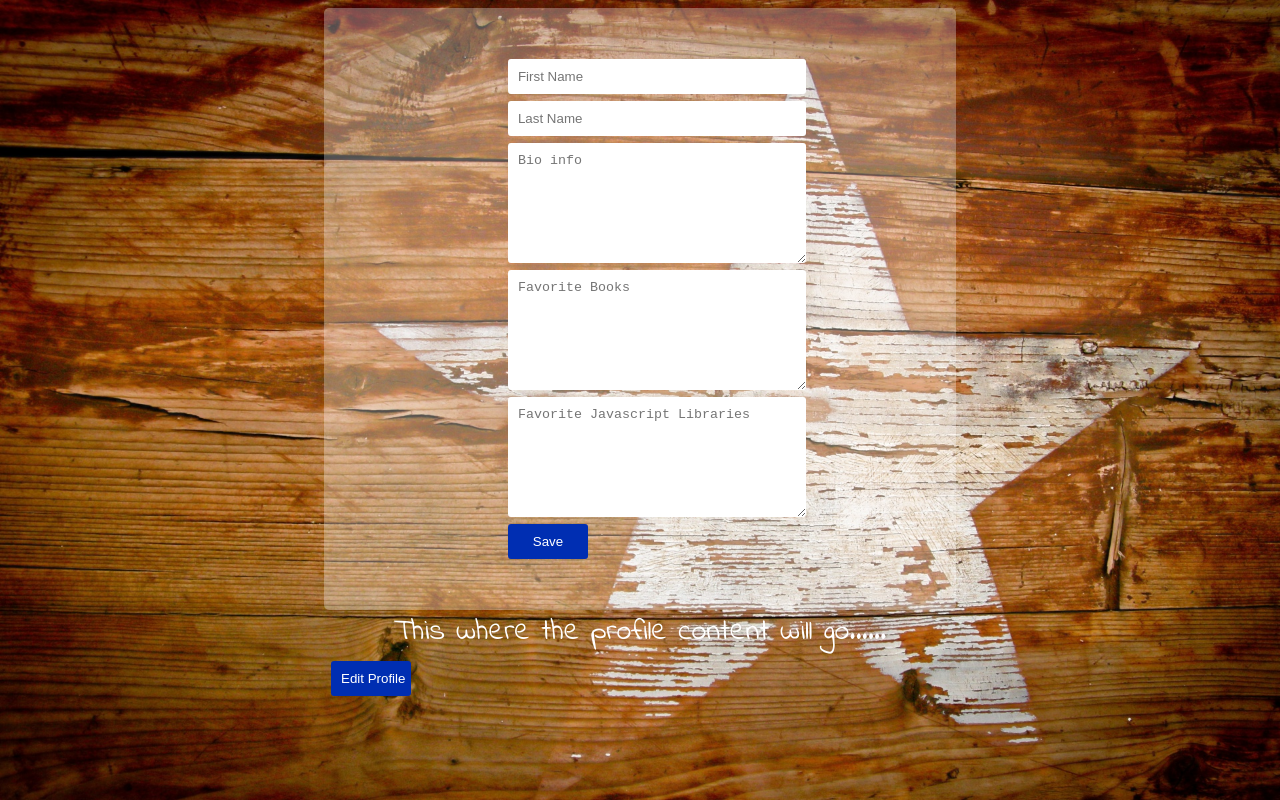
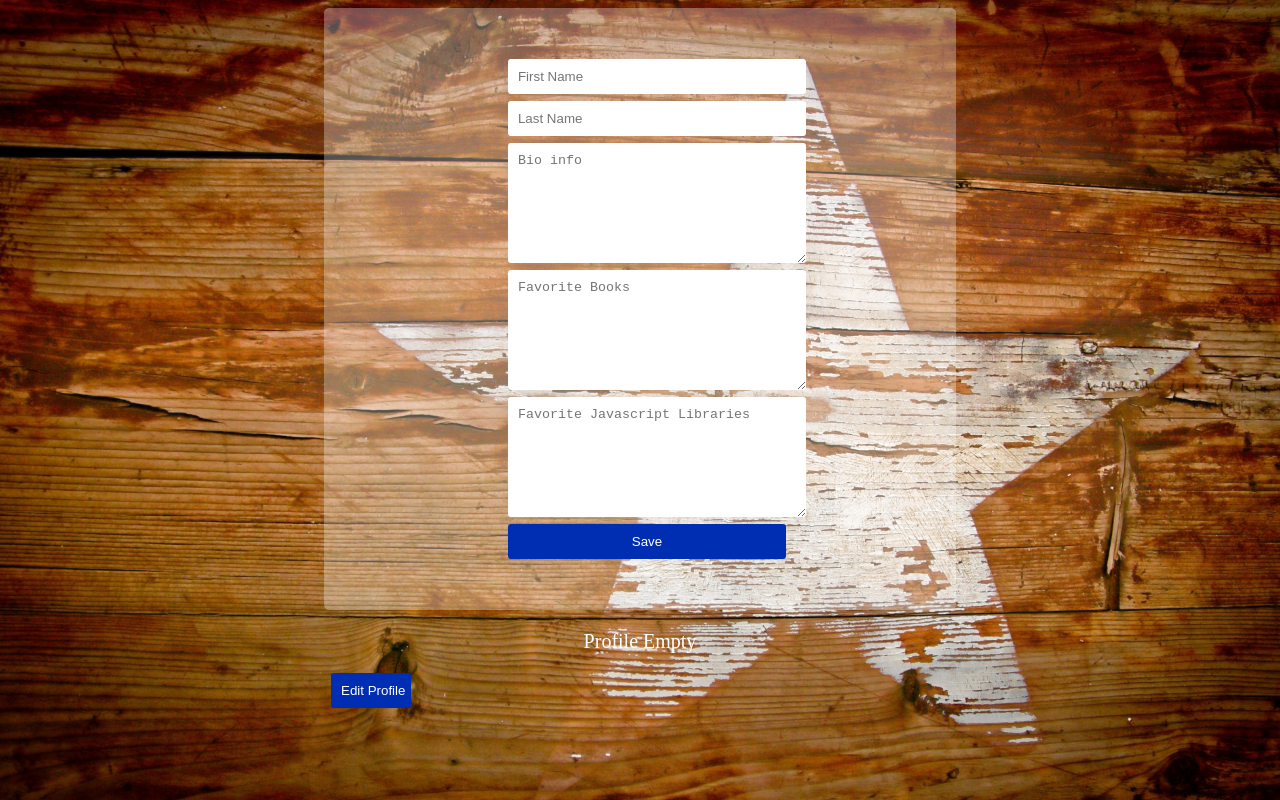
Before and after one commit to jdipallo/JS6-Hide-A-Form, a plain HTML site: page index.html in a window 1280 px wide. Both pictures are taken after a click on the button "Edit Profile". Drawn offline with Linux system fonts and the light colour scheme.

Commit message:
Initial checkin

```diff
--- a/index.html
+++ b/index.html
@@ -3,9 +3,8 @@
     <head>
         <title>JS6-Hide-A-Form</title>
         <link rel="stylesheet" href="./main.css" type="text/css" />
-        <link href='https://fonts.googleapis.com/css?family=Indie+Flower' rel='stylesheet' type='text/css'>
-    </head>
-    <body>
+        <link href='https://fonts.googleapis.com/css?family=Open+Sans' rel='stylesheet' type='text/css'>
+        <body>
         <div class='main_container'>
             <div class='profile_container'>
                 <form id="profileForm" action="#">
@@ -14,13 +13,13 @@
                     <textarea name="bio" placeholder="Bio info"></textarea>
                     <textarea name="favbooks" placeholder="Favorite Books"></textarea>
                     <textarea name="favjslibs" placeholder="Favorite Javascript Libraries"></textarea>
-                    <input id="saveProfileBtn" type="submit" value="Save">
+                    <input id="saveProfileBtn" type="button" value="Save">
                 </form>
                 <div id="profileContent">
                     <div id="theProfileContent">
-                        This where the profile content will go......
+                        <p>Profile Empty</p>
                     </div>
-                    <input id="editProfileBtn" type="submit" value="Edit Profile">
+                    <input id="editProfileBtn" type="button" value="Edit Profile">
                 </div>
             </div>
         </div>
--- a/js1.js
+++ b/js1.js
@@ -17,5 +17,10 @@ function handleClickEvent(event) {
 
 function gatherFormContent(contentId) {
     profileForm.style.display = "none";
-    contentId.innerHTML = "blah blah blah";
+
+    var name = '<p>Name:' + profileForm.firstName.value + ' ' + profileForm.lastName.value + '</p>';
+    var bio  = '<p>Bio:' + profileForm.bio.value + '</p>';
+    var favBooks = '<p>Favorite Books: ' + profileForm.favbooks.value + '</p>' ;
+    var favjslibs = '<p>Favorite JS Libraries: ' + profileForm.favjslibs.value + '</p>';
+    contentId.innerHTML = name + bio + favBooks + favjslibs;
 }
--- a/main.css
+++ b/main.css
@@ -4,8 +4,8 @@ body {
     background-image: url('./assets/wood.jpg');
     background-repeat: no-repeat;
     background-size: cover;
-    font-family: 'Indie Flower', cursive;
-    font-size: 22px;
+    font-family: 'Open Sans' serif;
+    font-size: 24px;
     color: white;
 }
 
@@ -52,11 +52,11 @@ input[type=text]:focus {
 }
 
 #profileContent {
-    font-size: 30px;
+    font-size: 20px;
     text-align: center;
 }
 
-#profileContent input[type="submit"] {
+#saveProfileBtn, #editProfileBtn {
     display: block;
     margin: 7px;
     padding: 10px;
```
